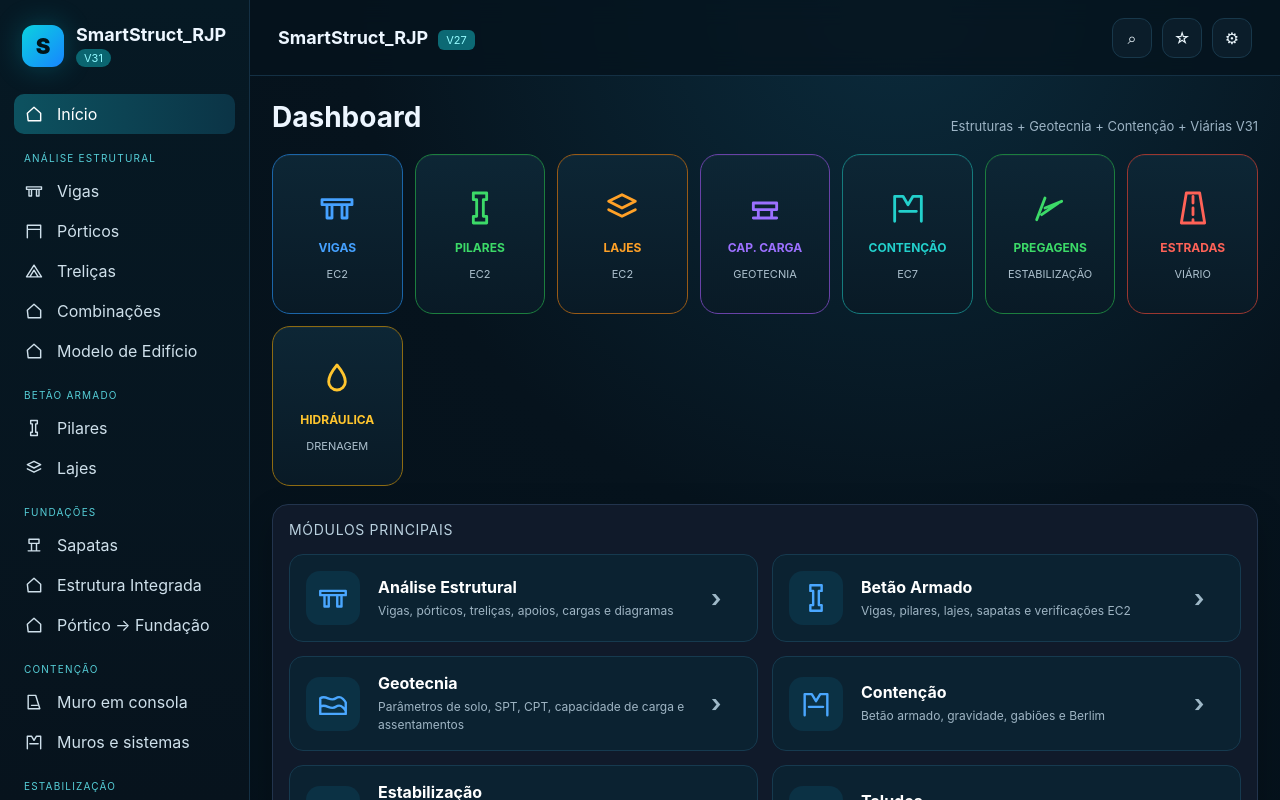
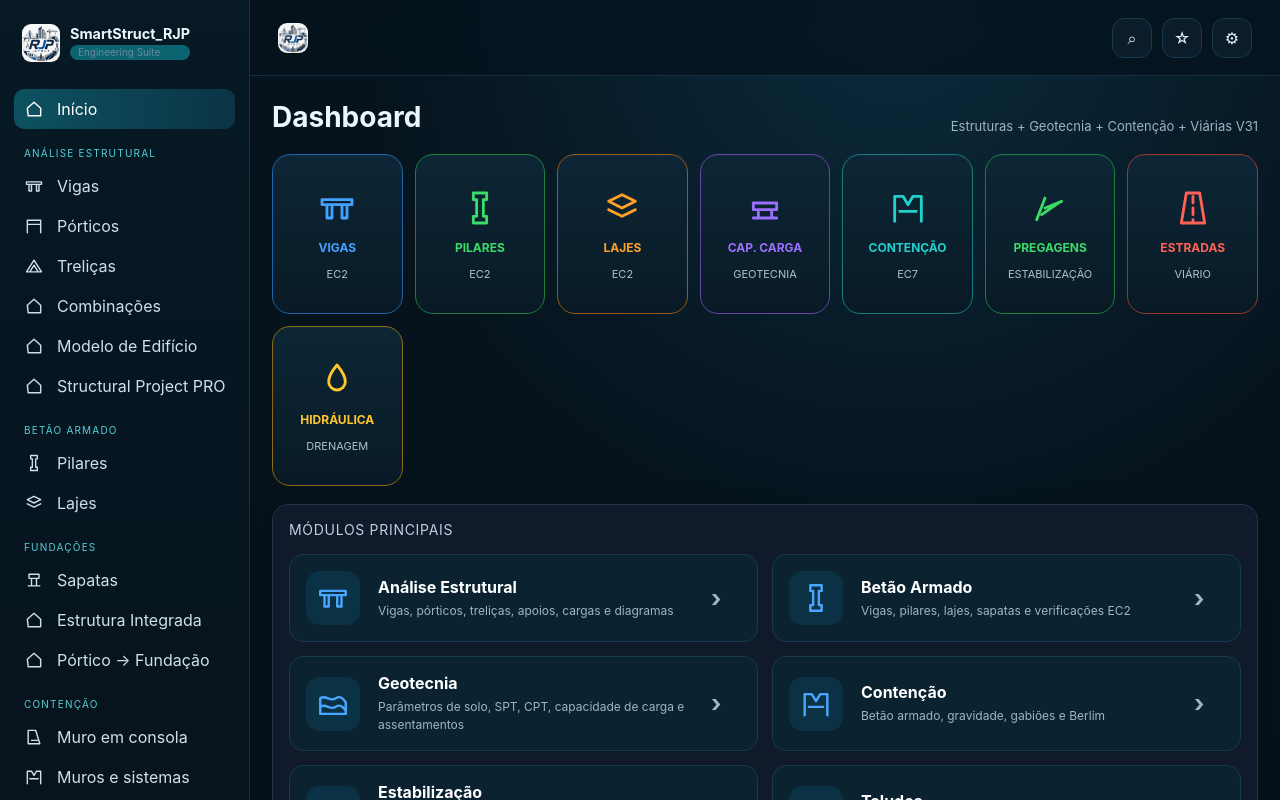
Before and after one commit to ruijpedro/SmartStruct_RJP, a React (Vite) app: page / in a window 1280 px wide. Shown: the top 800 px of the page. Built offline with nearby package versions, Linux system fonts and the light colour scheme.

Commit message:
Add files via upload

```diff
--- a/src/app/App.tsx
+++ b/src/app/App.tsx
@@ -36,6 +36,7 @@ import { OnlineLibraryPage } from '../modules/onlineLibrary'
 import IntegratedStructurePage from '../modules/integratedStructure/IntegratedStructurePage'
 import FrameFoundationPage from '../modules/frameFoundation/FrameFoundationPage'
 import BuildingModelPage from '../modules/buildingModel/BuildingModelPage'
+import StructuralProjectPage from '../modules/structuralProject/StructuralProjectPage'
 
 function Planned({ title }: { title: string }) {
   return <div className="page"><div className="pageTitle"><h1>{title}</h1><span>Em preparação</span></div><section className="panel planned"><h2>Módulo ainda não integrado</h2><p>Este módulo será acrescentado numa fase própria, mantendo WebApp e APK compiláveis antes de avançar.</p></section></div>
@@ -62,6 +63,7 @@ export default function App() {
   if (active === 'integrated') content = <IntegratedStructurePage/>
   if (active === 'framefoundation') content = <FrameFoundationPage/>
   if (active === 'buildingmodel') content = <BuildingModelPage/>
+  if (active === 'structuralproject') content = <StructuralProjectPage/>
   if (active === 'walls') content = <WallsPage/>
   if (active === 'containment') content = <ContainmentPage/>
   if (active === 'soilnails') content = <SoilNailsPage/>
--- a/src/app/modules.ts
+++ b/src/app/modules.ts
@@ -12,6 +12,7 @@ export const modules: ModuleItem[] = [
   { id: 'integrated', label: 'Estrutura Integrada', group: 'Fundações', status: 'ready' },
   { id: 'framefoundation', label: 'Pórtico → Fundação', group: 'Fundações', status: 'ready' },
   { id: 'buildingmodel', label: 'Modelo de Edifício', group: 'Análise Estrutural', status: 'ready' },
+  { id: 'structuralproject', label: 'Structural Project PRO', group: 'Análise Estrutural', status: 'ready' },
   { id: 'walls', label: 'Muro em consola', group: 'Contenção', status: 'ready' },
   { id: 'containment', label: 'Muros e sistemas', group: 'Contenção', status: 'ready' },
   { id: 'soilnails', label: 'Pregagens', group: 'Estabilização', status: 'ready' },
--- a/src/app/types.ts
+++ b/src/app/types.ts
@@ -10,6 +10,7 @@ export type ModuleId =
   | 'integrated'
   | 'framefoundation'
   | 'buildingmodel'
+  | 'structuralproject'
   | 'walls'
   | 'containment'
   | 'soilnails'
--- a/src/ui/Sidebar.tsx
+++ b/src/ui/Sidebar.tsx
@@ -14,7 +14,7 @@ interface Props {
 export function Sidebar({ active, onSelect, open, onClose }: Props) {
   const groups = Array.from(new Set(modules.map((m) => m.group)))
   return <aside className={`sidebar ${open ? 'sidebar--open' : ''}`}>
-    <div className="brand"><div className="brandMark">S</div><div><strong>SmartStruct_RJP</strong><span>V31</span></div></div>
+    <div className="brand"><BrandMark/></div>
     <nav>
       {groups.map((group) => <section key={group} className="navGroup">
         {group !== 'Geral' && <div className="navGroupTitle">{group}</div>}
--- a/src/ui/Topbar.tsx
+++ b/src/ui/Topbar.tsx
@@ -1,8 +1,9 @@
 import React from 'react'
+import BrandMark from '../branding/BrandMark'
 export function Topbar({ onMenu }: { onMenu: () => void }) {
   return <header className="topbar">
     <button className="menuButton" onClick={onMenu} aria-label="Abrir menu">☰</button>
-    <div><strong>SmartStruct_RJP</strong><span className="topTag">V27</span></div>
+    <BrandMark compact/>
     <div className="topActions"><button>⌕</button><button>☆</button><button>⚙</button></div>
   </header>
 }
```
